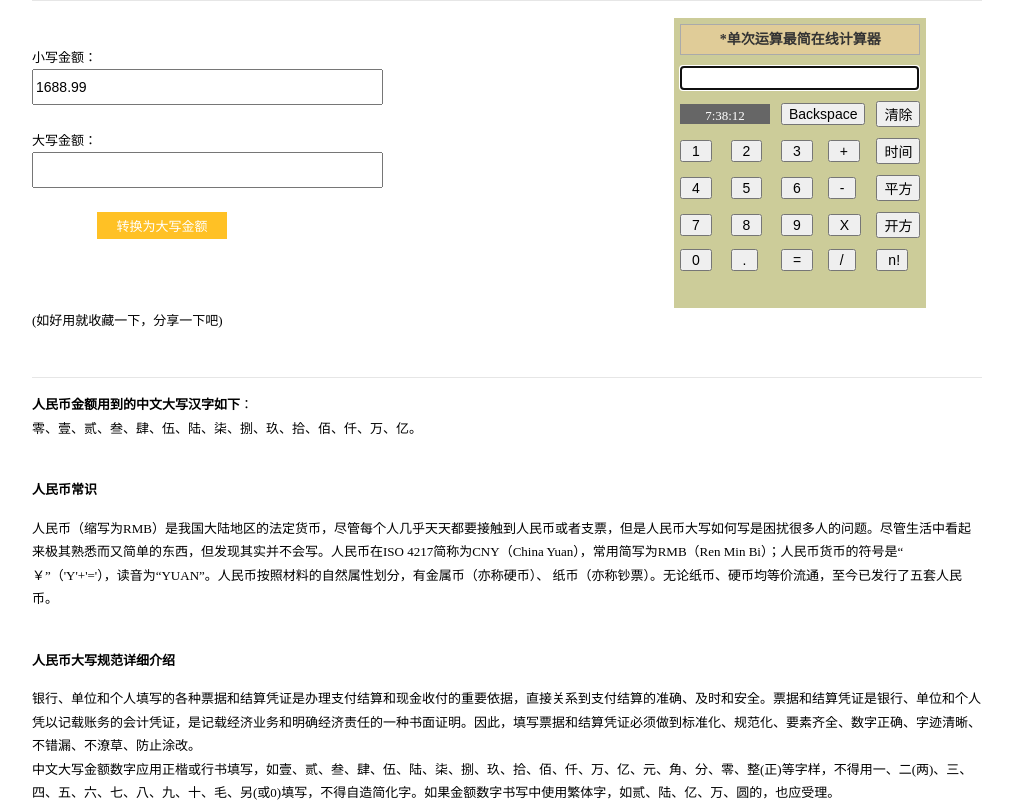
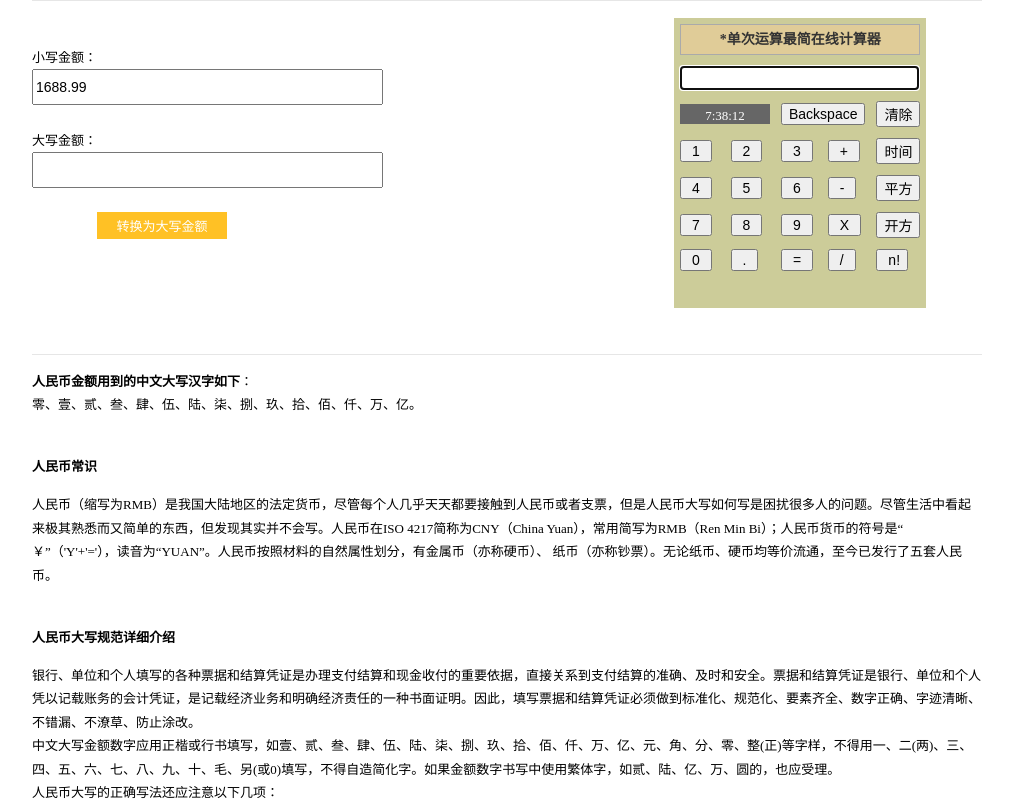
Before and after one commit to c0k1sh/num, a plain HTML site: page index.html in a window 1280 px wide. Shown: the top 802 px of the page, without its empty margins (133-1146 px from the left). Drawn offline with Linux system fonts and the light colour scheme.

Commit message:
Update index.html

```diff
--- a/index.html
+++ b/index.html
@@ -238,8 +238,6 @@ function convertCurrency(currencyDigits) {
             <br/>
 		    <br/>
             <br/>
- <div class="bdsharebuttonbox">(如好用就收藏一下，分享一下吧)<a href="#" class="bds_more" data-cmd="more"></a><a title="分享到新浪微博" href="#" class="bds_tsina" data-cmd="tsina"></a><a title="分享到QQ空间" href="#" class="bds_qzone" data-cmd="qzone"></a><a title="分享到腾讯微博" href="#" class="bds_tqq" data-cmd="tqq"></a><a title="分享到微信" href="#" class="bds_weixin" data-cmd="weixin"></a></div>
-
           </div>
           <div style="float:right; padding-right:70px; width:240px">
           <table width="230" border="0" align="center" cellpadding="5" cellspacing="1" bgcolor="#CCCC99">
```
